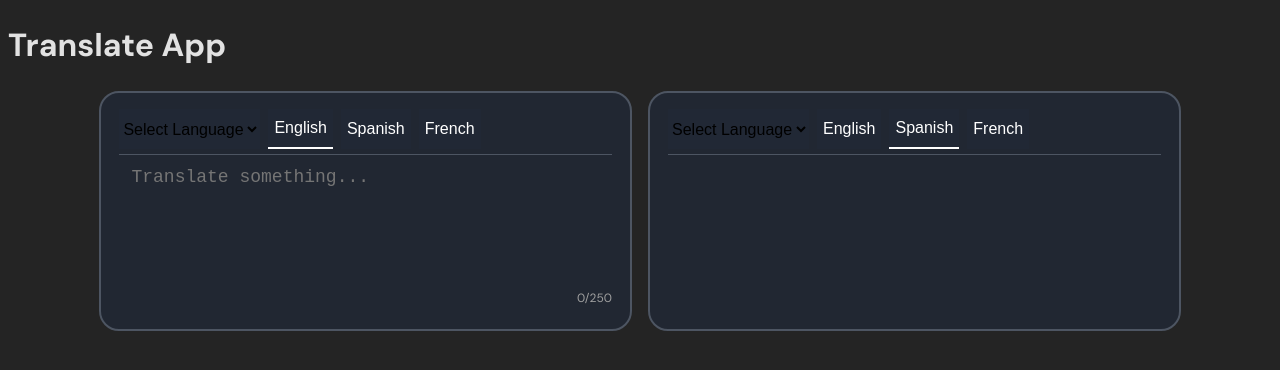
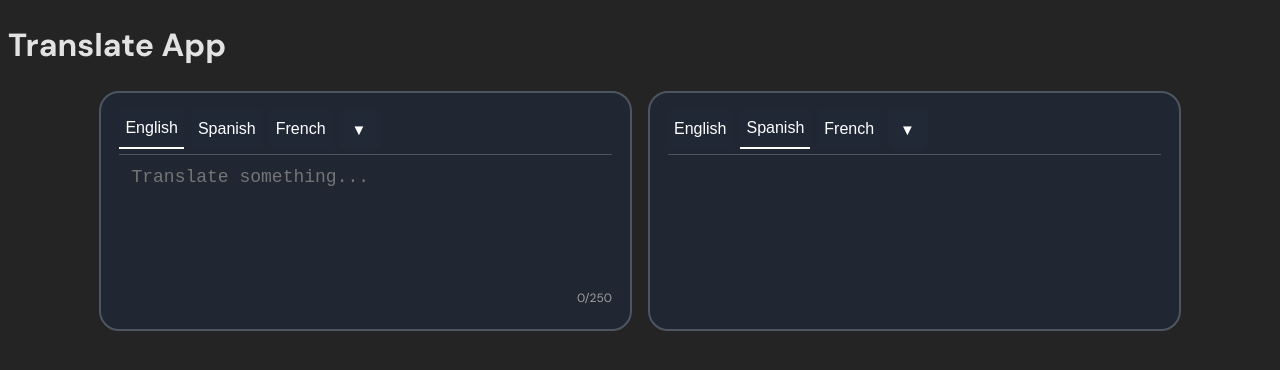
Before and after one commit to Marcobc-exe/translate-app, a React (Vite) app: page / in a window 1280 px wide. Shown: the top 370 px of the page. Built offline with nearby package versions, Linux system fonts and the light colour scheme.

Commit message:
Refact: Select language modal refactored

```diff
--- a/src/components/ResponsiveDesigns/SelectLangs/SelectLangs.tsx
+++ b/src/components/ResponsiveDesigns/SelectLangs/SelectLangs.tsx
@@ -11,6 +11,9 @@ type Props = {
   onChangeLang: (lang: Language) => void;
 };
 
+/*
+  TODO: [] Save most used languages list on localStorage
+*/
 export const SelectLang: FC<Props> = ({
   mobile,
   lang,
@@ -40,15 +43,15 @@ export const SelectLang: FC<Props> = ({
         />
       ) : (
         <>
+          <MostLikedLangs
+            languagesList={languagesList}
+            lang={lang}
+            handleLanguage={handleLanguage}
+          />
           <SelectLanguage
             onChangeLang={mostUsedLanguages}
             mobile={mobile}
             lang={lang}
-          />
-          <MostLikedLangs
-            languagesList={languagesList}
-            lang={lang}
-            handleLanguage={handleLanguage}
           />
         </>
       )}
--- a/src/components/Selects/SelectLanguage.tsx
+++ b/src/components/Selects/SelectLanguage.tsx
@@ -1,5 +1,5 @@
 import "./selects.css";
-import type { FC } from "react";
+import { useEffect, useRef, useState, type FC } from "react";
 import type { Language } from "../../types/languages";
 import { ALLLANGUAGES } from "../../consts/Languages";
 
@@ -10,18 +10,47 @@ type Props = {
 };
 
 export const SelectLanguage: FC<Props> = ({ onChangeLang, mobile, lang }) => {
+  const [open, setOpen] = useState(false);
+  const ref = useRef<HTMLDivElement>(null);
+
+  const handleSelect = (language: Language) => {
+    onChangeLang(language);
+    setOpen(false);
+  };
+
+  // Close if clicked out
+  useEffect(() => {
+    const handleClick = (e: MouseEvent) => {
+      if (!ref.current?.contains(e.target as Node)) {
+        setOpen(false);
+      }
+    };
+    window.addEventListener("click", handleClick);
+    return () => window.removeEventListener("click", handleClick);
+  }, []);
+
   return (
-    <select className="select-base">
-      <option selected>{mobile ? lang.label : "Select Language"}</option>
-      {ALLLANGUAGES.map((lang) => (
-        <option
-          key={lang.code}
-          className="langOption"
-          onClick={() => onChangeLang(lang)}
-        >
-          {lang.label}
-        </option>
-      ))}
-    </select>
+    <div className="custom-select" ref={ref}>
+      <button className="select-button" onClick={() => setOpen(!open)}>
+        {mobile && lang.label}
+        <span className={`arrow ${open ? "rotate" : ""}`}>▼</span>
+      </button>
+
+      {open && (
+        <div className="dropdown">
+          {ALLLANGUAGES.map((language) => (
+            <div
+              key={language.code}
+              className={`option ${
+                language.code === lang.code ? "active" : ""
+              }`}
+              onClick={() => handleSelect(language)}
+            >
+              {language.label}
+            </div>
+          ))}
+        </div>
+      )}
+    </div>
   );
 };
--- a/src/components/Selects/selects.css
+++ b/src/components/Selects/selects.css
@@ -1,13 +1,54 @@
-.select-base {
-  border: none;
-  background-color: #212936CC;
-  font-size: 16px;
-  cursor: pointer;
-  height: 40px;
+.custom-select {
+  position: relative;
+  width: 160px;
 }
 
-.langOption {
-  background-color: #212936CC;
-  border: 1px solid #4D5562;
+.select-button {
+  width: 40px;
+  height: 40px;
+  background: #212936;
+  /* background: red; */
+  color: white;
+  border: none;
+  border-radius: 6px;
+  padding: 0 12px;
+  font-size: 15px;
   cursor: pointer;
+
+  display: flex;
+  justify-content: space-between;
+  align-items: center;
 }
+
+.arrow {
+  transition: transform 0.25s ease;
+}
+
+.rotate {
+  transform: rotate(180deg);
+}
+
+.dropdown {
+  position: absolute;
+  top: 45px;
+  width: 100%;
+  background: #212936;
+  border: 1px solid #4d5562;
+  border-radius: 6px;
+  overflow: hidden;
+  z-index: 100;
+}
+
+.option {
+  padding: 10px 12px;
+  cursor: pointer;
+  transition: background 0.15s;
+}
+
+.option:hover {
+  background: #2b3442;
+}
+
+.active {
+  background: #394253;
+}
```
